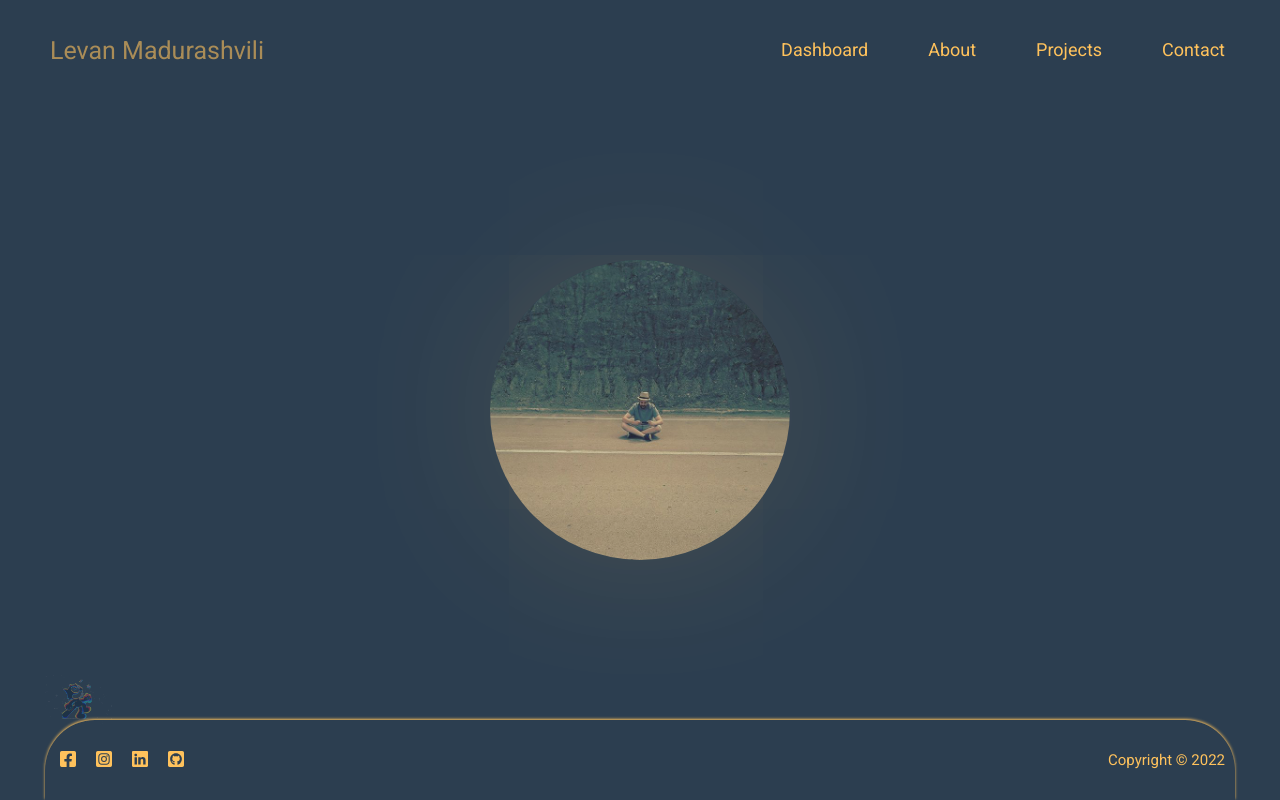
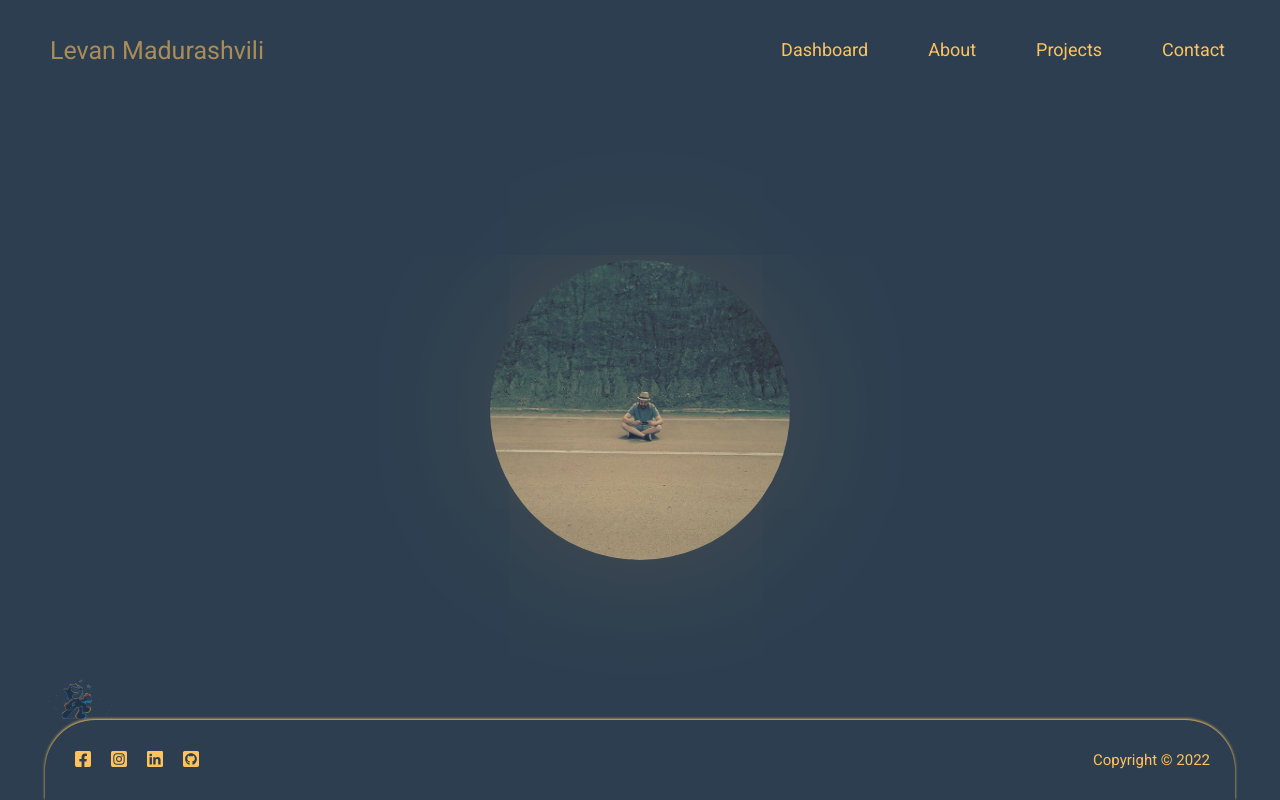
Before and after one commit to maduraaa/portfolio, a React (Create React App) app: page / in a window 1280 px wide. Built offline with nearby package versions, Linux system fonts and the light colour scheme; what react-google-maps would draw is missing.

Commit message:
small fix

```diff
--- a/src/layout/Footer.tsx
+++ b/src/layout/Footer.tsx
@@ -49,7 +49,7 @@ const FooterWrapper = styled.footer`
   -webkit-box-shadow: 0px -1px 3px 0px rgba(255,194,92,1);
   -moz-box-shadow: 0px -1px 3px 0px rgba(255,194,92,1);
   box-shadow: 0px -1px 3px 0px rgba(255,194,92,1);
-  padding: 0px 10px 0px 5px;
+  padding: 0px 25px 0px 20px;
   position: relative;
     ${Responsive.mobile} {
       display: none;
```
